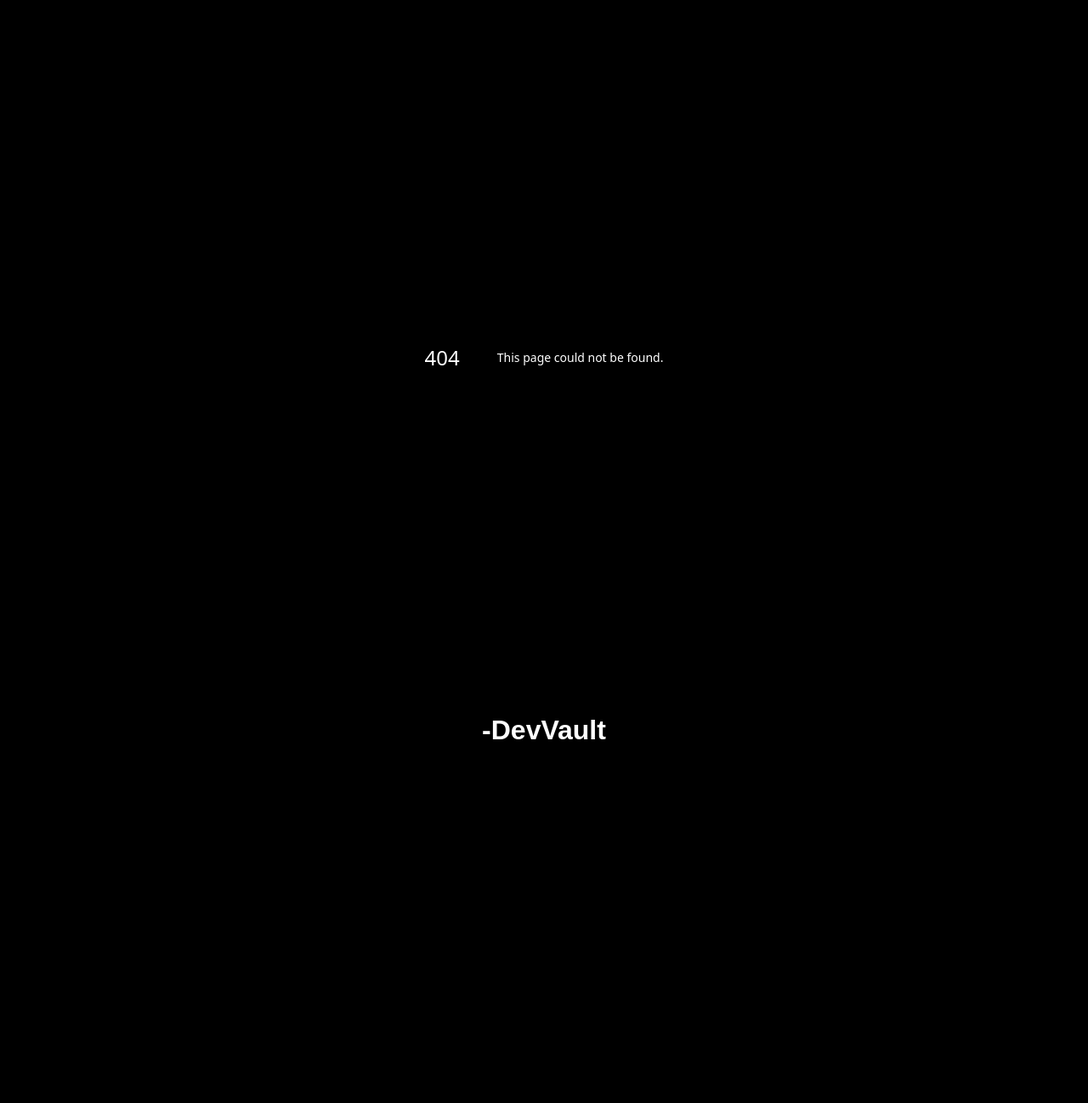
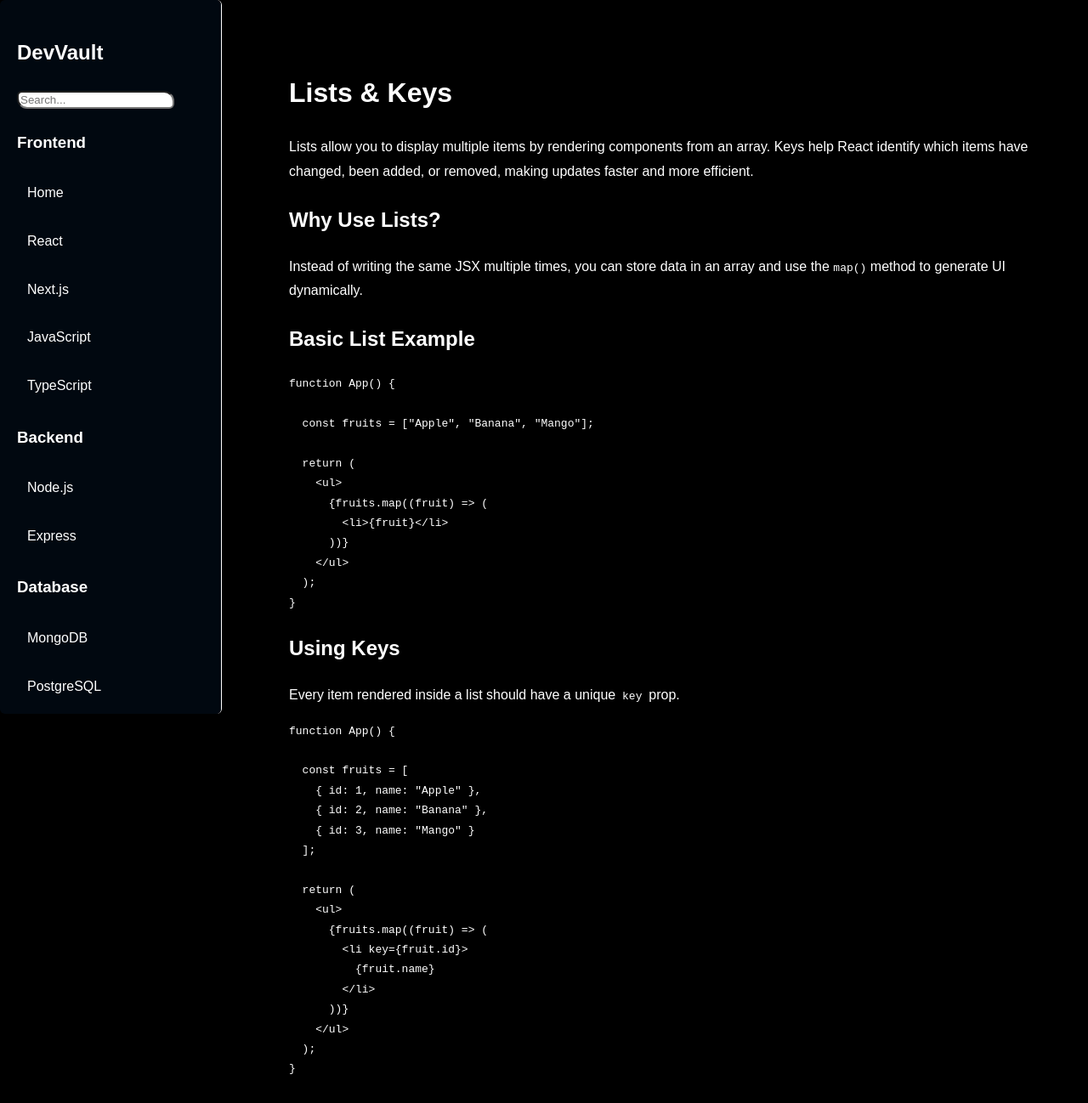
Before and after one commit to asmitbiswas/Project-Next-JS, a Next.js app in the folder app/: page /React/List_Keys in a window 1280 px wide. Before the commit this address had no page. Shown: the top 1298 px of the page at 85% size. Before the commit the page ends 918 px from the top, so only its background shows below. Built offline with nearby package versions, Linux system fonts and the light colour scheme.

Commit message:
Added List and keys page

```diff
--- /dev/null
+++ b/app/app/(categories)/React/(ReactTopics)/List_Keys/page.tsx
@@ -0,0 +1,176 @@
+import Sidebar from "@/app/components/page";
+
+export default function ListsAndKeys() {
+  return (
+    <div>
+      <Sidebar />
+
+      <div>
+        <h1>Lists & Keys</h1>
+
+        <p>
+          Lists allow you to display multiple items by rendering components from
+          an array. Keys help React identify which items have changed, been
+          added, or removed, making updates faster and more efficient.
+        </p>
+
+        <h2>Why Use Lists?</h2>
+
+        <p>
+          Instead of writing the same JSX multiple times, you can store data in
+          an array and use the <code>map()</code> method to generate UI
+          dynamically.
+        </p>
+
+        <h2>Basic List Example</h2>
+
+        <pre>
+{`function App() {
+
+  const fruits = ["Apple", "Banana", "Mango"];
+
+  return (
+    <ul>
+      {fruits.map((fruit) => (
+        <li>{fruit}</li>
+      ))}
+    </ul>
+  );
+}`}
+        </pre>
+
+        <h2>Using Keys</h2>
+
+        <p>
+          Every item rendered inside a list should have a unique
+          <code> key </code> prop.
+        </p>
+
+        <pre>
+{`function App() {
+
+  const fruits = [
+    { id: 1, name: "Apple" },
+    { id: 2, name: "Banana" },
+    { id: 3, name: "Mango" }
+  ];
+
+  return (
+    <ul>
+      {fruits.map((fruit) => (
+        <li key={fruit.id}>
+          {fruit.name}
+        </li>
+      ))}
+    </ul>
+  );
+}`}
+        </pre>
+
+        <h2>What is a Key?</h2>
+
+        <p>
+          A key is a special React prop that uniquely identifies each element in
+          a list. It helps React determine which items have changed when the UI
+          updates.
+        </p>
+
+        <h2>Good vs Bad Keys</h2>
+
+        <table>
+          <tbody>
+            <tr>
+              <th>Good</th>
+              <th>Bad</th>
+            </tr>
+
+            <tr>
+              <td>Database ID</td>
+              <td>Random Number</td>
+            </tr>
+
+            <tr>
+              <td>UUID</td>
+              <td>Math.random()</td>
+            </tr>
+
+            <tr>
+              <td>Unique Value</td>
+              <td>Duplicate Values</td>
+            </tr>
+
+            <tr>
+              <td>Stable IDs</td>
+              <td>Changing Keys</td>
+            </tr>
+          </tbody>
+        </table>
+
+        <h2>Using the Index as a Key</h2>
+
+        <p>
+          React allows you to use the array index as a key, but this should only
+          be done when the list never changes order.
+        </p>
+
+        <pre>
+{`{fruits.map((fruit, index) => (
+  <li key={index}>
+    {fruit}
+  </li>
+))}`}
+        </pre>
+
+        <h2>Real World Example</h2>
+
+        <pre>
+{`function Users() {
+
+  const users = [
+    { id: 1, name: "Asmit" },
+    { id: 2, name: "Rahul" },
+    { id: 3, name: "Ankit" }
+  ];
+
+  return (
+    <div>
+      {users.map((user) => (
+        <h3 key={user.id}>
+          {user.name}
+        </h3>
+      ))}
+    </div>
+  );
+}`}
+        </pre>
+
+        <h2>Best Practices</h2>
+
+        <ul>
+          <li>Always use unique keys.</li>
+          <li>Prefer IDs over array indexes.</li>
+          <li>Use <code>map()</code> to render lists.</li>
+          <li>Keep list items small and reusable.</li>
+          <li>Avoid duplicate keys.</li>
+        </ul>
+
+        <h2>Common Mistakes</h2>
+
+        <ul>
+          <li>Forgetting the key prop.</li>
+          <li>Using Math.random() as a key.</li>
+          <li>Using duplicate keys.</li>
+          <li>Using array indexes for dynamic lists.</li>
+        </ul>
+
+        <h2>Summary</h2>
+
+        <p>
+          Lists make it easy to render multiple elements from an array, while
+          keys help React efficiently update the user interface. Using unique
+          and stable keys improves performance and prevents rendering issues.
+        </p>
+      </div>
+    </div>
+  );
+}
--- a/app/app/(categories)/React/page.tsx
+++ b/app/app/(categories)/React/page.tsx
@@ -57,7 +57,7 @@ export default function React() {
           <li><Link href="/React/State" style={{ color: "white" }}>State</Link></li>
           <li><Link href="/React/Event_Handling" style={{ color: "white" }}>Event Handling</Link></li>
           <li><Link href="/React/Conditonal_Rendering" style={{ color: "white" }}>Conditional Rendering</Link></li>
-          <li>Lists & Keys</li>
+          <li><Link href="/React/List_Keys" style={{ color: "white" }}>Lists & Keys</Link></li>
           <li>Forms</li>
           <li>React Hooks</li>
           <li>Context API</li>
```
Also changed, not shown: app/app/(categories)/React/(ReactTopics)/layout.tsx (deleted).
